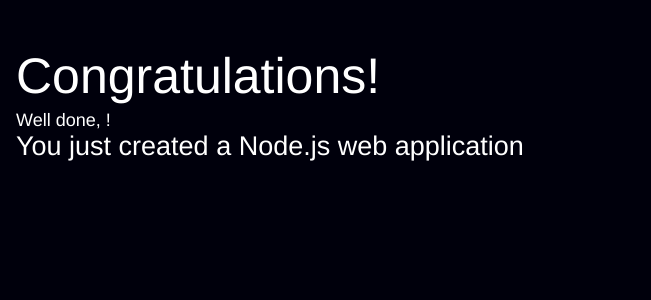
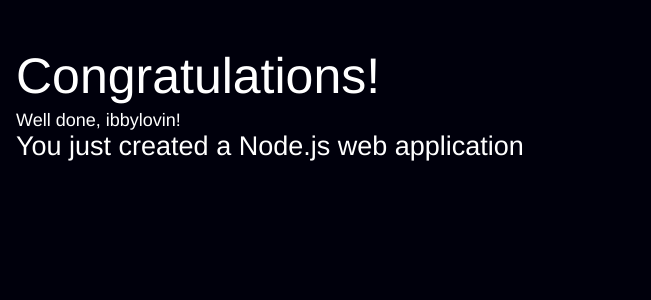
Before and after one commit to ibbylovin/MyTeamProject, a website: page public/index.html in a window 1280 px wide. Shown: the part 234-534 px from the top of the page, 629-1280 px from the left. Drawn offline with Linux system fonts and the light colour scheme.

Commit message:
Update index.html

```diff
--- a/public/index.html
+++ b/public/index.html
@@ -58,7 +58,7 @@
         <div class="message">
             <a class="twitter-link" href="https://twitter.com/home/?status=I%20created%20a%20project%20with%20AWS%20CodeStar!%20%23AWS%20%23AWSCodeStar%20https%3A%2F%2Faws.amazon.com%2Fcodestar"><img src="assets/img/tweet.svg" /></a>
             <div class="text">
-                <h1>Congratulations!</h1>Well done, <ibbylovin>!
+                <h1>Congratulations!</h1> Well done, ibbylovin!
                 <h2>You just created a Node.js web application</h2>
             </div>
         </div>
```
